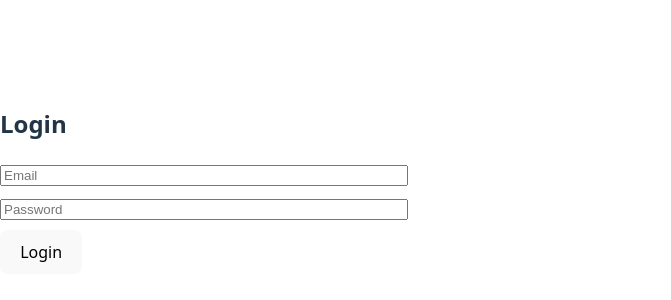
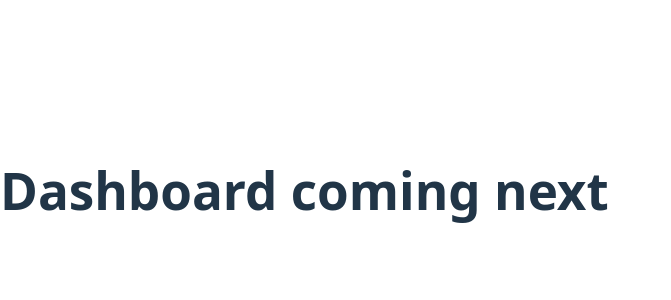
Before and after one commit to Mayu-infinite/collab-frontend, a React (Vite) app: page / in a window 1280 px wide. Shown: the part 210-510 px from the top of the page, without its empty margins (0-671 px from the left). Built offline with nearby package versions, Linux system fonts and the light colour scheme.

Commit message:
Redirect after login working

```diff
--- a/package.json
+++ b/package.json
@@ -12,7 +12,8 @@
   "dependencies": {
     "axios": "^1.13.2",
     "react": "^19.2.0",
-    "react-dom": "^19.2.0"
+    "react-dom": "^19.2.0",
+    "react-router-dom": "^7.11.0"
   },
   "devDependencies": {
     "@eslint/js": "^9.39.1",
--- a/src/App.tsx
+++ b/src/App.tsx
@@ -1,7 +1,15 @@
+import { BrowserRouter, Routes, Route } from 'react-router-dom';
 import Login from './auth/Login';
 
 function App() {
-  return <Login />;
+  return (
+    <BrowserRouter>
+      <Routes>
+        <Route path="/login" element={<Login />} />
+        <Route path="/" element={<h1>Dashboard coming next</h1>} />
+      </Routes>
+    </BrowserRouter>
+  );
 }
 
 export default App;
--- a/src/auth/Login.tsx
+++ b/src/auth/Login.tsx
@@ -1,16 +1,18 @@
 import { useState } from 'react';
 import { login } from '../api/auth';
+import { useNavigate } from 'react-router-dom';
 
 export default function Login() {
   const [email, setEmail] = useState('');
   const [password, setPassword] = useState('');
   const [error, setError] = useState('');
+  const navigate = useNavigate(); // 👈 add this
 
   const handleLogin = async () => {
     try {
       setError('');
       await login(email, password);
-      alert('Login successful');
+      navigate('/'); // 👈 redirect to dashboard
     } catch {
       setError('Invalid credentials');
     }
@@ -25,7 +27,6 @@
         placeholder="Email"
         value={email}
         onChange={(e) => setEmail(e.target.value)}
-        style={{ width: '100%', marginBottom: '10px' }}
       />
 
       <input
@@ -33,7 +34,6 @@
         placeholder="Password"
         value={password}
         onChange={(e) => setPassword(e.target.value)}
-        style={{ width: '100%', marginBottom: '10px' }}
       />
 
       <button onClick={handleLogin}>Login</button>
```
Also changed, not shown: 1 other file (tests, documents, lock files or other folders).
